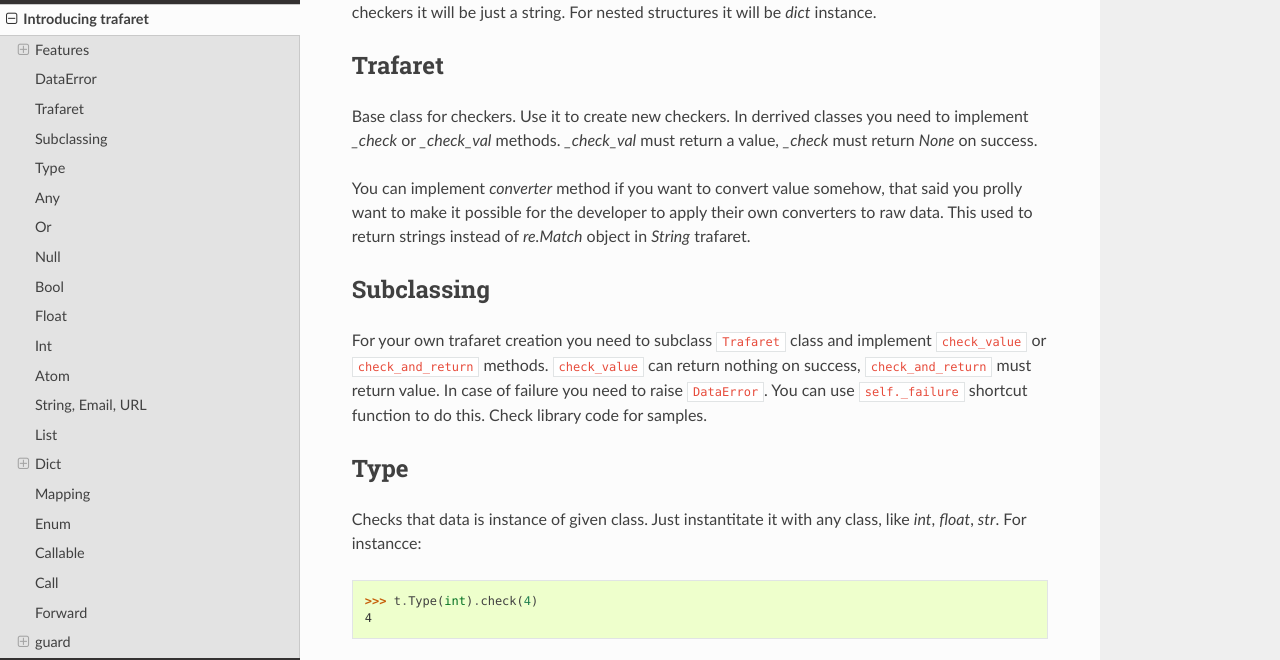
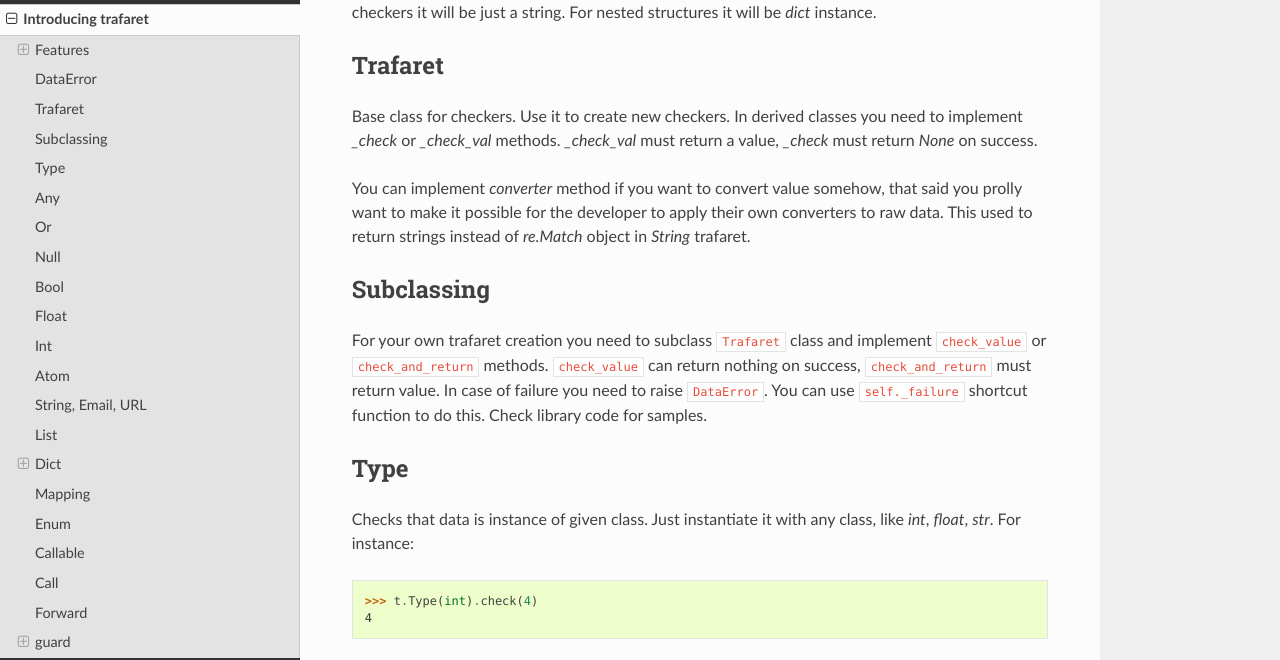
Before and after one commit to Deepwalker/trafaret, a Sphinx documentation site: the page built from docs/intro.rst, in a window 1280 px wide and 900 px high, scrolled down 1441 px. Shown: the part 151-811 px from the top of the window. Built offline with Sphinx 7.4.7 and the Read the Docs theme 2.0.0, drawn with Linux system fonts in a browser that asks for light colours; some of the changed text lies outside the part shown.

Commit message:
Fix doc typo and samples (#37)

```diff
--- a/docs/intro.rst
+++ b/docs/intro.rst
@@ -76,7 +76,7 @@ string. For nested structures it will be `dict` instance.
 Trafaret
 --------
 
-Base class for checkers. Use it to create new checkers.  In derrived
+Base class for checkers. Use it to create new checkers.  In derived
 classes you need to implement `_check` or `_check_val`
 methods. `_check_val` must return a value, `_check` must return `None`
 on success.
@@ -99,8 +99,8 @@ to do this.  Check library code for samples.
 Type
 ----
 
-Checks that data is instance of given class.  Just instantitate it
-with any class, like `int`, `float`, `str`.  For instancce::
+Checks that data is instance of given class.  Just instantiate it
+with any class, like `int`, `float`, `str`.  For instance::
 
     >>> t.Type(int).check(4)
     4
```
Also changed, not shown: other parts of docs/intro.rst (+4 -4 lines), README.rst (+5 -3 lines), 3 other files.
